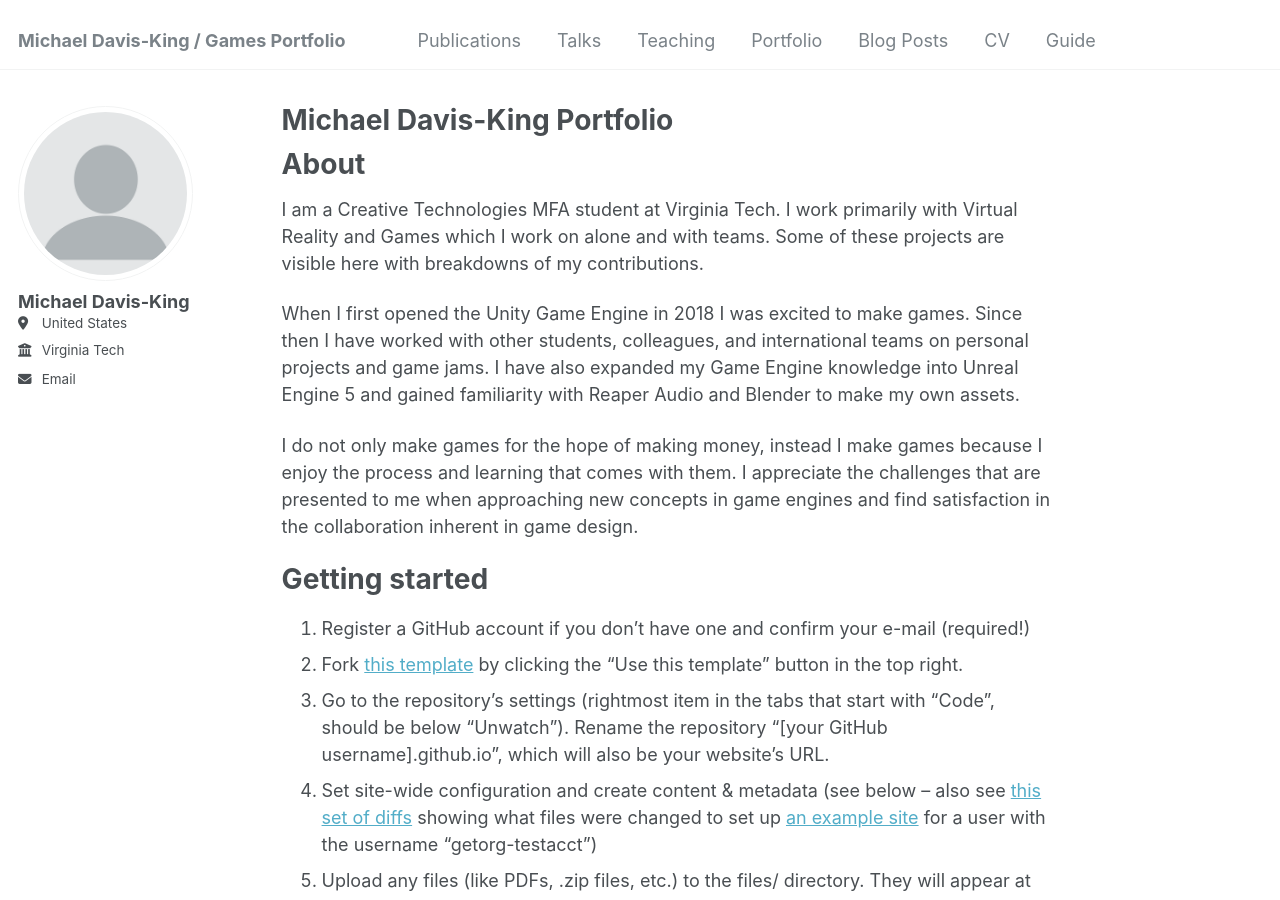
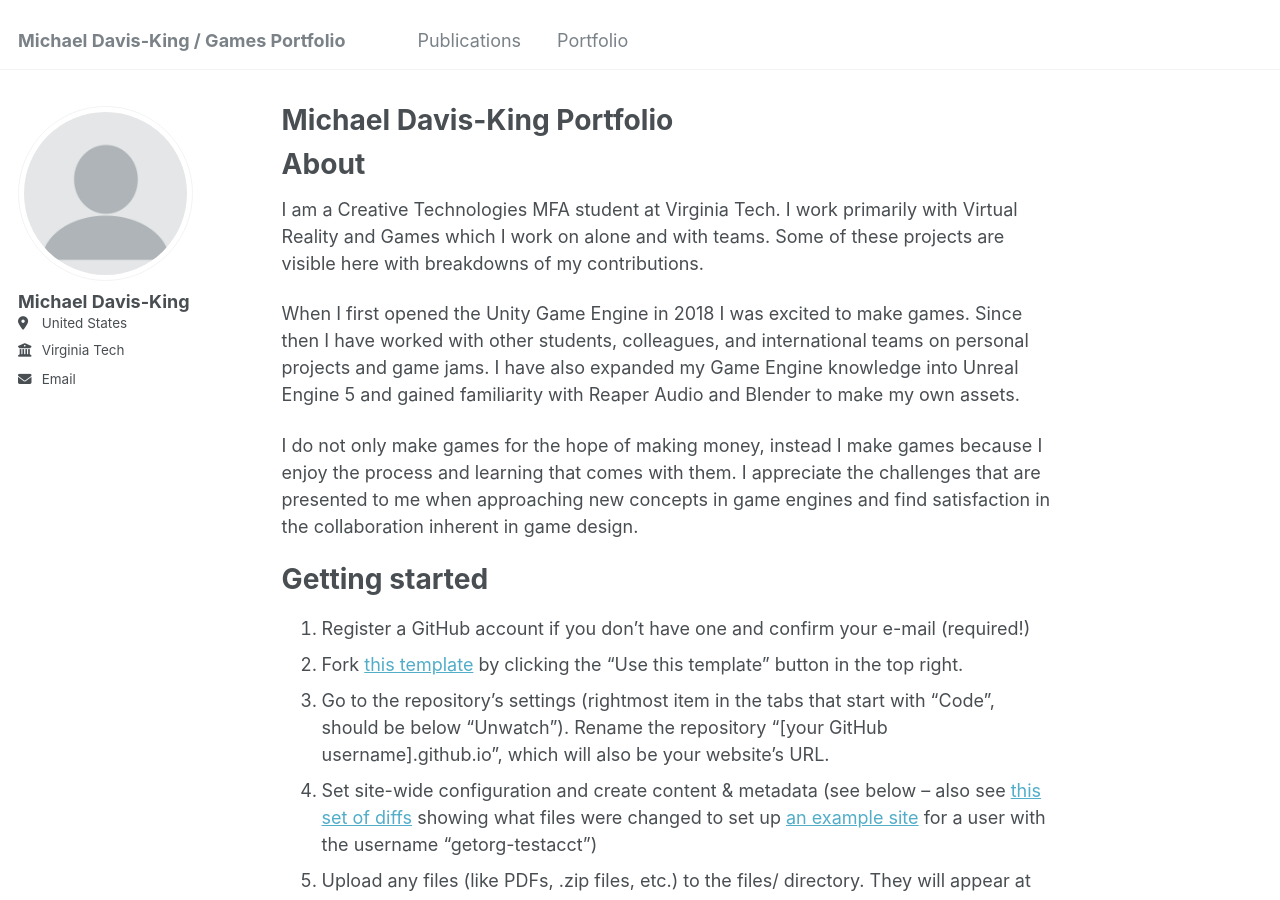
Before and after one commit to michaeldavisking/Games_Portfolio, a Jekyll site: the page built from _pages/about.md, in a window 1280 px wide and 900 px high. Built offline with Jekyll 4.4.1, drawn with Linux system fonts in a browser that asks for light colours.

Commit message:
Update navigation.yml

```diff
--- a/_data/navigation.yml
+++ b/_data/navigation.yml
@@ -8,20 +8,5 @@
   - title: "Publications"
     url: /publications/
 
-  - title: "Talks"
-    url: /talks/
-
-  - title: "Teaching"
-    url: /teaching/
-
   - title: "Portfolio"
     url: /portfolio/
-
-  - title: "Blog Posts"
-    url: /year-archive/
-
-  - title: "CV"
-    url: /cv/
-
-  - title: "Guide"
-    url: /markdown/
```
